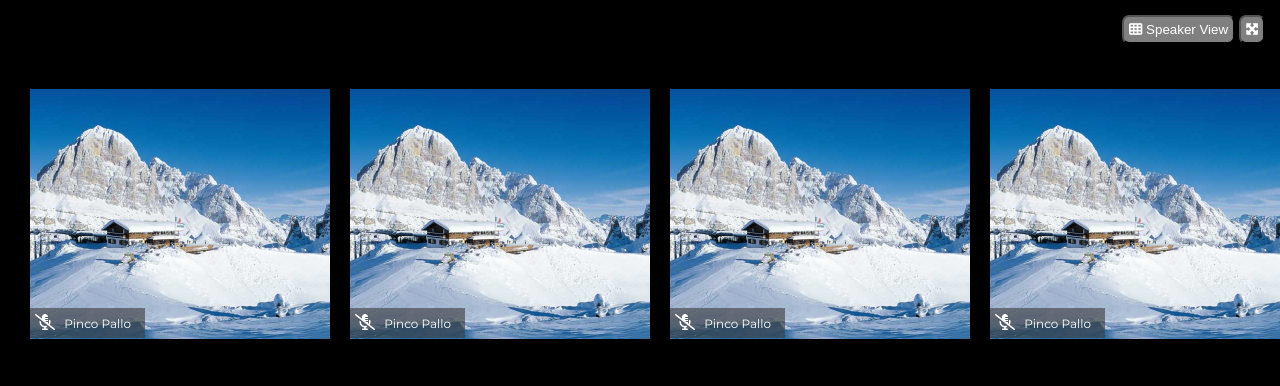
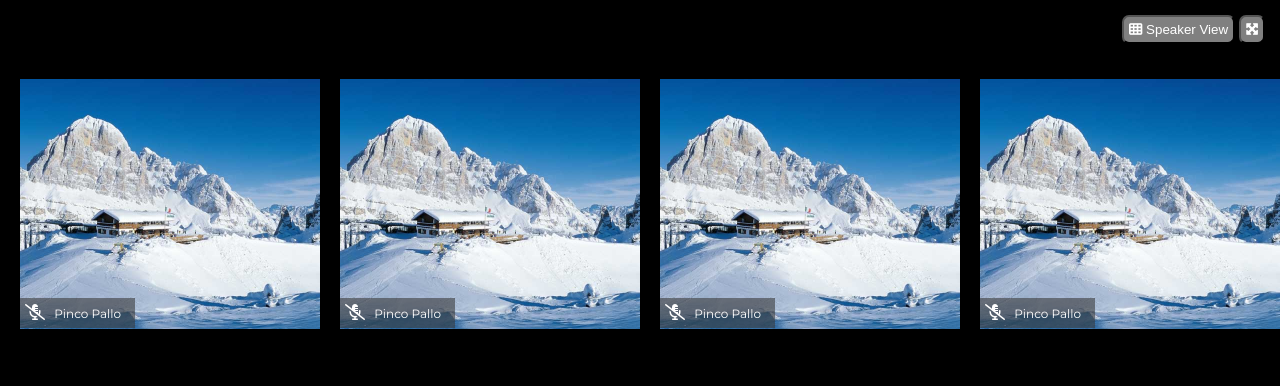
Before and after one commit to manuelgaleone/html-css-zoom, a plain HTML site: page index.html in a window 1280 px wide. Shown: the top 386 px of the page. Drawn offline with Linux system fonts and the light colour scheme.

Commit message:
Fixing paddings

```diff
--- a/css/style.css
+++ b/css/style.css
@@ -49,9 +49,6 @@ body {
 }
 
 /*Main*/
-.main-container {
-
-}
 
 #person {
     height: 250px;
--- a/index.html
+++ b/index.html
@@ -27,7 +27,7 @@
         </div>
     </header>
 
-    <main class="main-container pad">
+    <main class="main-container">
         <div class="container pad">
             <div class="row">
                 <div class="card pad">
```
